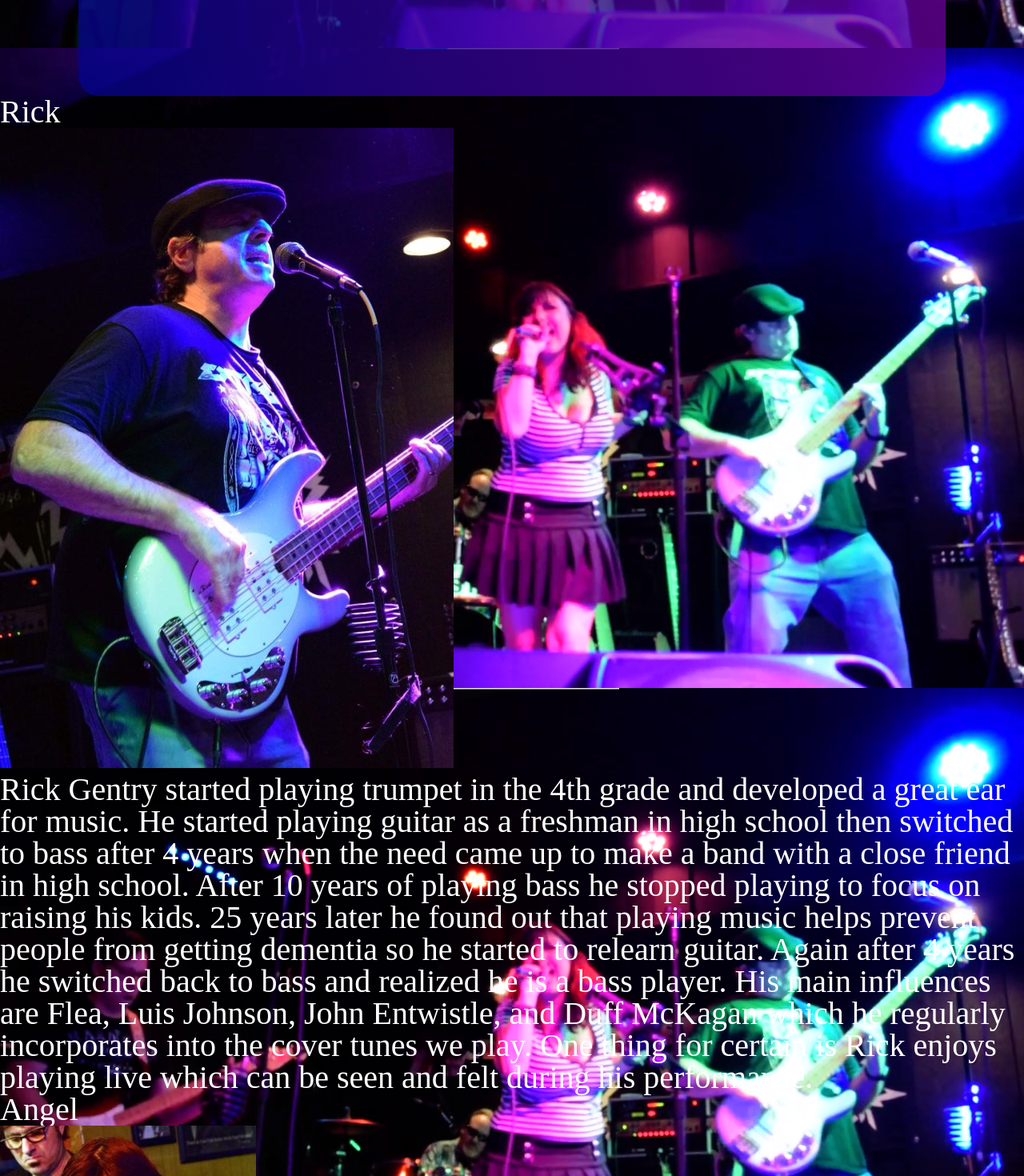
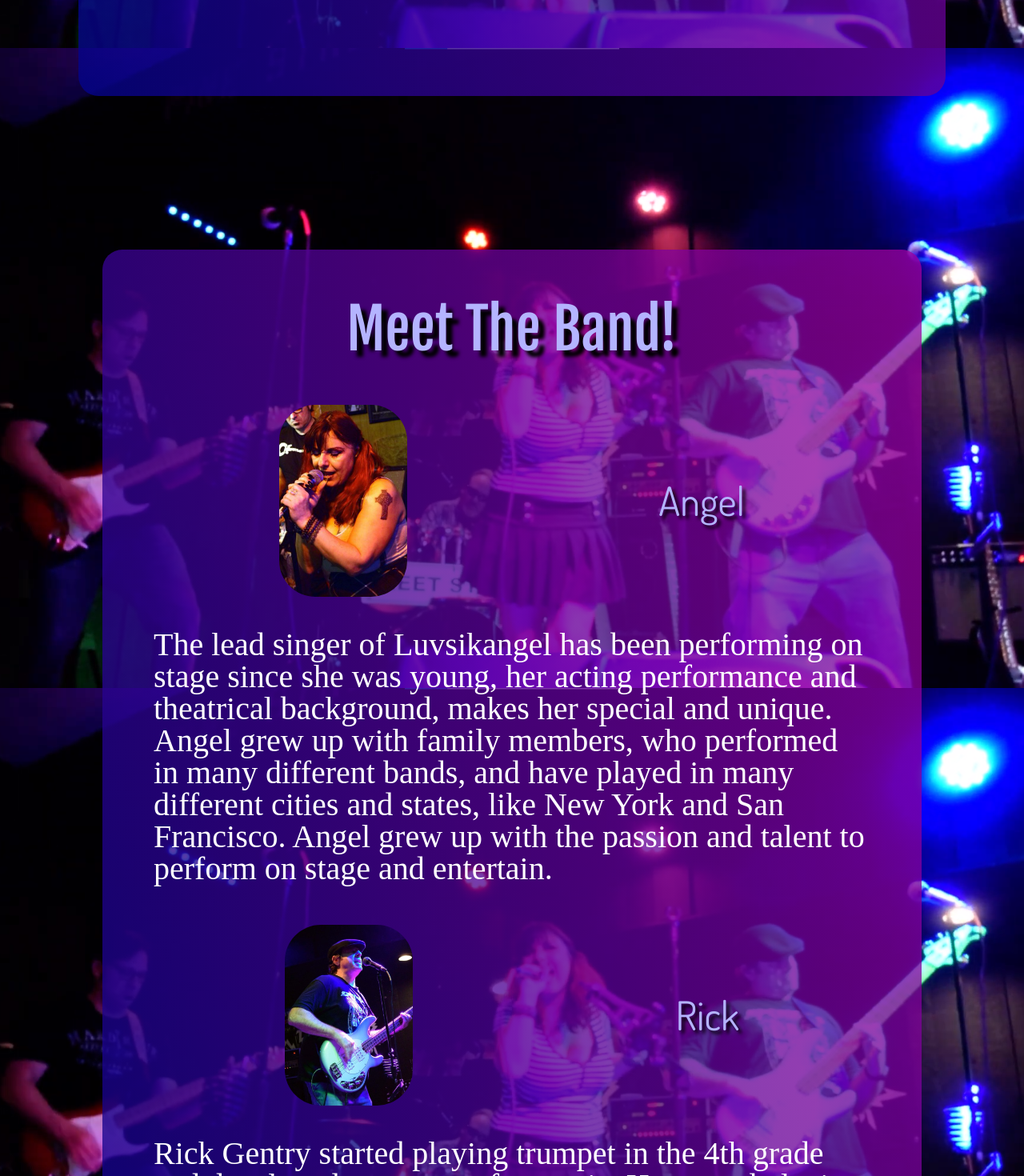
Before and after one commit to NickGentryBJJ/LuvSikReact, a React (Create React App) app: page / in a window 1280 px wide. Shown: the part 3940-5410 px from the top of the page at 80% size. Built offline with nearby package versions, Linux system fonts and the light colour scheme.

Commit message:
Rough styled about section

```diff
--- a/src/Components/About/AboutIndex/AboutIndex.css
+++ b/src/Components/About/AboutIndex/AboutIndex.css
@@ -4,4 +4,26 @@
     align-items: center;
     justify-items: center;
     justify-content: center;
+    width: 70%;
+    background: linear-gradient(253deg, #9f009fbf, #03038ac9);
+    padding: 5%;
+    padding-bottom: 0%;
+    border-radius: 25px;
 }
+.about-index-wrapper{
+    display: flex;
+    flex-direction: column;
+    align-items: center;
+    justify-items: center;
+    justify-content: center;
+    margin-top: 15%;
+}
+.about-title{
+    display: flex;
+    justify-content: center;
+    margin-bottom: 60px;
+    font-family: 'Fjalla One', sans-serif;
+    font-size: 70px;
+    color: #b4b4ff;
+    text-shadow: 8px 8px 4px black;
+}
--- a/src/Components/About/AboutIndex/AboutIndex.jsx
+++ b/src/Components/About/AboutIndex/AboutIndex.jsx
@@ -3,10 +3,13 @@ import "./AboutIndex.css";
 import AboutIndexItem from "../AboutIndexItem/AboutIndexItem";
 
 function AboutIndex() {
-    const names = ["Rick", "Angel"];
+    const names = ["Angel", "Rick"];
     return (
         <div className="about-index-wrapper">
             <div className="about-index-container">
+                <h1 className="about-title">
+                    Meet The Band!
+                </h1>
                 {names.map((name, index) => (
                     <AboutIndexItem key={index} name={name} />
                 ))}
--- a/src/Components/About/AboutIndexItem/AboutIndexItem.css
+++ b/src/Components/About/AboutIndexItem/AboutIndexItem.css
@@ -1,4 +1,30 @@
-.about-index-item-container {
+.about-index-item-wrapper {
     font-size: 40px;
     color: white;
+    display: flex;
+    flex-direction: column;
+    gap: 40px;
 }
+.rocker-image{
+    width: 10rem;
+    border-radius: 45px;
+}
+.rocker-tag{
+    display: flex;
+    justify-content: space-around;
+}
+.rocker-name{
+    display: flex;
+    align-items: center;
+    font-family: 'Dosis', sans-serif;
+    font-size: 50px;
+    color: #b4b4ff;
+    text-shadow: 4px 4px 4px black;
+}
+.rocker-desc{
+    margin-bottom: 50px;
+}
+.rocker-inst{
+    display: flex;
+    justify-content: center;
+}
--- a/src/Components/About/AboutIndexItem/AboutIndexItem.jsx
+++ b/src/Components/About/AboutIndexItem/AboutIndexItem.jsx
@@ -6,27 +6,23 @@ function AboutIndexItem(props) {
     const descriptions = {
         "Rick": "Rick Gentry started playing trumpet in the 4th grade and developed a great ear for music. He started playing guitar as a freshman in high school then switched to bass after 4 years when the need came up to make a band with a close friend in high school. After 10 years of playing bass he stopped playing to focus on raising his kids. 25 years later he found out that playing music helps prevent people from getting dementia so he started to relearn guitar. Again after 4 years he switched back to bass and realized he is a bass player. His main influences are Flea, Luis Johnson, John Entwistle, and Duff McKagan which he regularly incorporates into the cover tunes we play. One thing for certain is Rick enjoys playing live which can be seen and felt during his performance.",
         "Angel": "The lead singer of Luvsikangel has been performing on stage since she was young, her acting performance and theatrical background, makes her special and unique. Angel grew up with family members, who performed in many different bands, and have  played in many different cities and states, like New York and San Francisco. Angel grew up with the passion and talent to perform on stage and entertain."
-    }
+    };
     const images = {
         "Rick": require("../../../images/galleryPhotos/IMG_5416.jpg"),
         "Angel": require("../../../images/galleryPhotos/IMG_5429.jpg")
     };
     return (
         <div className="about-index-item-wrapper">
-            <div className="about-index-item-container">
             <div className="rocker-tag">
+                <img className="rocker-image" src={images[name]} alt={name} />
                 <div className="rocker-name">
                     {name}
-                    </div>
-                    <div className="rocker-img">
-                        <img src={images[name]} alt={name} />
                 </div>
             </div>
             <div className="rocker-desc">
                 {descriptions[name]}
             </div>
         </div>
-        </div>
     )
 }
 export default AboutIndexItem;
--- a/src/Components/Footer/Footer.jsx
+++ b/src/Components/Footer/Footer.jsx
@@ -25,15 +25,6 @@ function Footer() {
                                             className="youtube-link"
                                             src={require("../../images/youtube-link.png")}
                                             alt="Youtube"/>
-                                </a>
-                                <a
-                                    target="_blank"
-                                    className="instagram-link"
-                                    href="https://www.instagram.com/explore/tags/luvsikangel/">
-                                        <img
-                                            className="instagram-link"
-                                            src={require("../../images/insta-link.png")}
-                                            alt="Instagram"/>
                                 </a>
                                 <a
                                     target="_blank"
--- a/src/Components/Media/Media.css
+++ b/src/Components/Media/Media.css
@@ -41,7 +41,8 @@
     flex-direction: column;
     align-items: center;
     justify-content: center;
-    background: linear-gradient(253deg, #9f009fbf, #03038ac9);    border-radius: 25px;
+    background: linear-gradient(253deg, #9f009fbf, #03038ac9);
+    border-radius: 25px;
     width: 80%;
 }
 .media-wrap{
```
Lines whose indentation alone changed are shown as unchanged.
